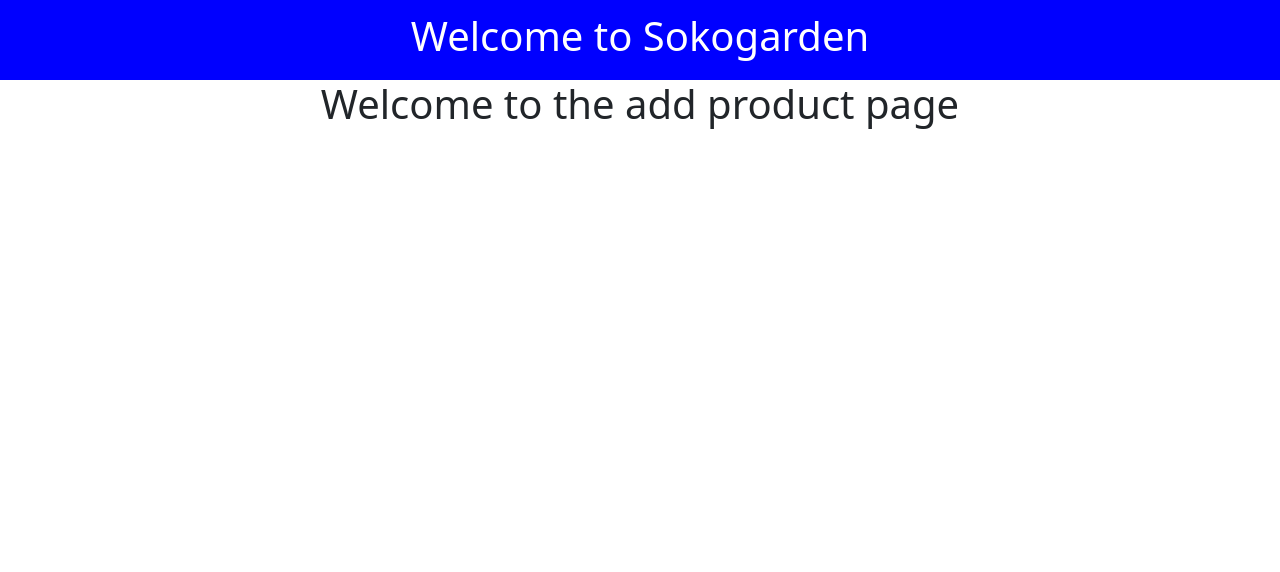
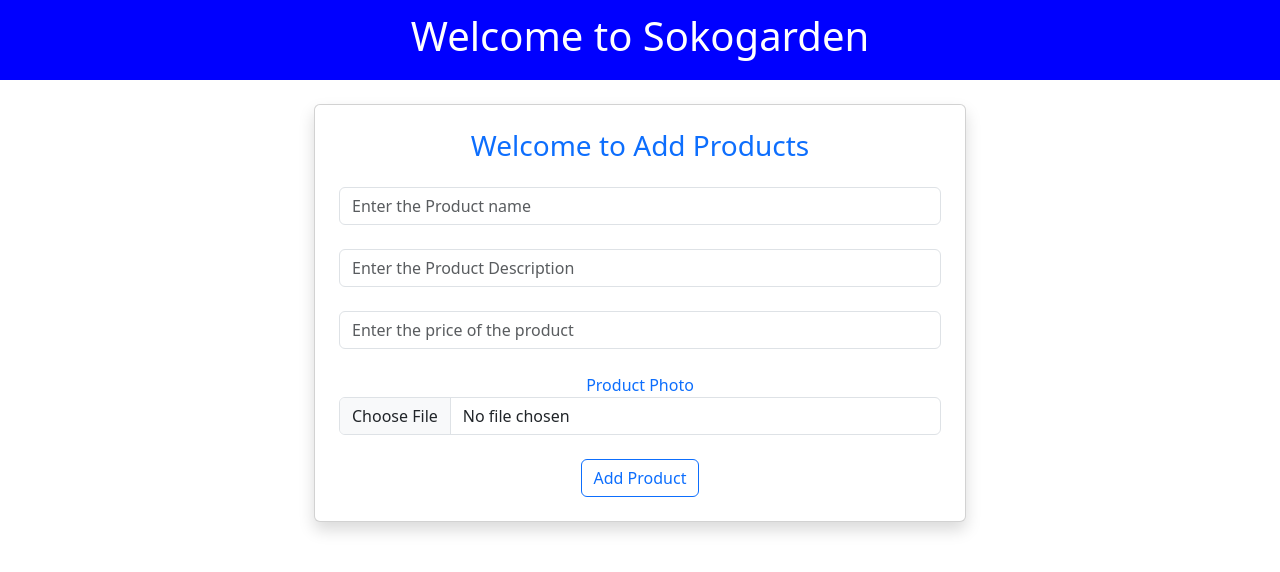
Before and after one commit to Prince-ai07/sokogardenapp, a React (Create React App) app: page /addproducts in a window 1280 px wide. Shown: the top 572 px of the page. Built offline with nearby package versions, Linux system fonts and the light colour scheme.

Commit message:
added updates

```diff
--- a/src/components/Addproducts.jsx
+++ b/src/components/Addproducts.jsx
@@ -1,9 +1,114 @@
-import React from 'react'
+import React, { useState } from 'react'
+import Loader from './Loader';
+import axios from 'axios';
 
 const Addproducts = () => {
+
+  // introduce the hooks
+  const[product_name, setProductName] = useState("");
+  const[product_description, setProductDescription] = useState("");
+  const[product_cost, setProductCost] = useState("");
+  const[product_photo, setProductPhoto] = useState("");
+
+  // declare the additional hooks to manage the state of the application
+  const[loading, setLoading] = useState(false);
+  const[success, setSuccess] = useState("");
+  const[error, setError] = useState("");
+
+  // create a function that will handle the submit function
+  const handleSubmit = async(e) => {
+    // prevent the site from reloading
+    e.preventDefault()
+
+    // setloading hook with a message (activate it)
+    setLoading(true)
+
+    try{
+      // create a form data
+      const formdata = new FormData()
+
+      // append the details to the form created
+      formdata.append("product_name", product_name);
+      formdata.append("product_description", product_description);
+      formdata.append("product_cost", product_cost);
+      formdata.append("product_photo", product_photo);
+
+      // interact with axios to help you use the method post
+      const response = await axios.post("https://jeremiahprince.alwaysdata.net/api/add_product", formdata)
+
+      // set the loading hook back to default
+      setLoading(false)
+
+      // update the success hook with a message
+      setSuccess(response.data.message)
+
+      // clearing the hooks(setting them back to default)
+      setProductName("");
+      setProductDescription("");
+      setProductCost("");
+      setProductPhoto("");
+    }
+    catch(error){
+      // set loading hook back to default
+      setLoading(false)
+
+      // update the setError with a message
+      setError(error.message)
+    }
+
+  }
   return (
-    <div>
-        <h1>Welcome to the add product page</h1>
+    <div className='row justify-content-center mt-4'>
+       <div className="col-md-6 p-4 card shadow">
+        <h3 className='text-primary'>Welcome to Add Products</h3>
+
+        {/* bind the loading hook */}
+        {loading && <Loader />}
+        <h3 className='text-success'>{success}</h3>
+        <h4 className='text-danger'>{error}</h4>
+
+
+        <form onSubmit={handleSubmit}>
+          <input type="text"
+          placeholder='Enter the Product name'
+          className='form-control'
+          required
+          value={product_name}
+          onChange={(e) => setProductName(e.target.value)}/> <br />
+
+          {/* {product_name} */}
+
+          <input type="text"
+          placeholder='Enter the Product Description'
+          className='form-control'
+          required
+          value={product_description}
+          onChange={(e) => setProductDescription(e.target.value)}/> <br />
+
+          {/* {product_description} */}
+
+          <input type="number"
+          placeholder='Enter the price of the product'
+          className='form-control'
+          required
+          value={product_cost}
+          onChange={(e) => setProductCost(e.target.value)}/> <br />
+
+          {/* {product_cost} */}
+
+          <label className='text-primary'>Product Photo</label>
+          <input type="file"
+          className='form-control'
+          required
+          accept='image/*'
+          onChange={(e) => setProductPhoto(e.target.files[0])} /> <br />
+
+          <input type="submit"
+          value="Add Product"
+          className='btn btn-outline-primary'/>
+
+        </form>
+       </div>
     </div>
   )
 }
--- /dev/null
+++ b/src/components/Loader.jsx
@@ -0,0 +1,14 @@
+import React from "react";
+import "../css/Loader.css"; // import the external css
+const Loader = () => {
+  return (
+    <section className="loader">
+      <div className="slider" style={{ "--i": 0 }}></div>
+      <div className="slider" style={{ "--i": 1 }}></div>
+      <div className="slider" style={{ "--i": 2 }}></div>
+      <div className="slider" style={{ "--i": 3 }}></div>
+      <div className="slider" style={{ "--i": 4 }}></div>
+    </section>
+  );
+};
+export default Loader;
--- a/src/components/Signin.jsx
+++ b/src/components/Signin.jsx
@@ -1,6 +1,6 @@
 import axios from 'axios';
 import React, { useState } from 'react'
-import { useNavigate } from 'react-router-dom';
+import { Link, useNavigate } from 'react-router-dom';
 
 const Signin = () => {
 
@@ -33,7 +33,7 @@
   formdata.append("password", password)
 
   // interact with axios for the response
-  const response = await axios.post("https://kbenkamotho.alwaysdata.net/api/signin", formdata);
+  const response = await axios.post("https://jeremiahprince.alwaysdata.net/api/signin", formdata);
 
   // Set the loading hook back to default
   setLoading("");
@@ -41,10 +41,12 @@
   // check whether the user exists as part of your response from the API
   if(response.data.user){
     // If user is there, definitely the details during signin are correct
+    // console.log(response.data.user)
     // setSuccess("Login successful")
 
      // Store user details in local storage
     localStorage.setItem("user", JSON.stringify(response.data.user));
+
 
     // If it is successful, let a person get redirected to another page
     navigate("/");
@@ -93,7 +95,11 @@
 
             <input type="submit"
             value="Signin"
-            className='btn btn-primary'/>
+            className='btn btn-primary'/> <br /> <br />
+
+
+                        Don't have an account?
+                        <Link to={'/signup'}>Signup</Link>
           </form>
         </div>
     </div>
--- /dev/null
+++ b/src/css/Loader.css
@@ -0,0 +1,50 @@
+/* From Uiverse.io by Nawsome */
+.loader {
+    display: flex;
+    align-items: center;
+    justify-content: center;
+    flex-direction: row;
+  }
+
+  .slider {
+    overflow: hidden;
+    background-color: white;
+    margin: 0 15px;
+    height: 80px;
+    width: 20px;
+    border-radius: 30px;
+    box-shadow: 15px 15px 20px rgba(0, 0, 0, 0.1), -15px -15px 30px #fff,
+      inset -5px -5px 10px rgba(0, 0, 255, 0.1),
+      inset 5px 5px 10px rgba(0, 0, 0, 0.1);
+    position: relative;
+  }
+
+  .slider::before {
+    content: "";
+    position: absolute;
+    top: 0;
+    left: 0;
+    height: 20px;
+    width: 20px;
+    border-radius: 100%;
+    box-shadow: inset 0px 0px 0px rgba(0, 0, 0, 0.3), 0px 420px 0 400px #2697f3,
+      inset 0px 0px 0px rgba(0, 0, 0, 0.1);
+    animation: animate_2 2.5s ease-in-out infinite;
+    animation-delay: calc(-0.5s * var(--i));
+  }
+
+  @keyframes animate_2 {
+    0% {
+      transform: translateY(250px);
+      filter: hue-rotate(0deg);
+    }
+
+    50% {
+      transform: translateY(0);
+    }
+
+    100% {
+      transform: translateY(250px);
+      filter: hue-rotate(180deg);
+    }
+  }
```
